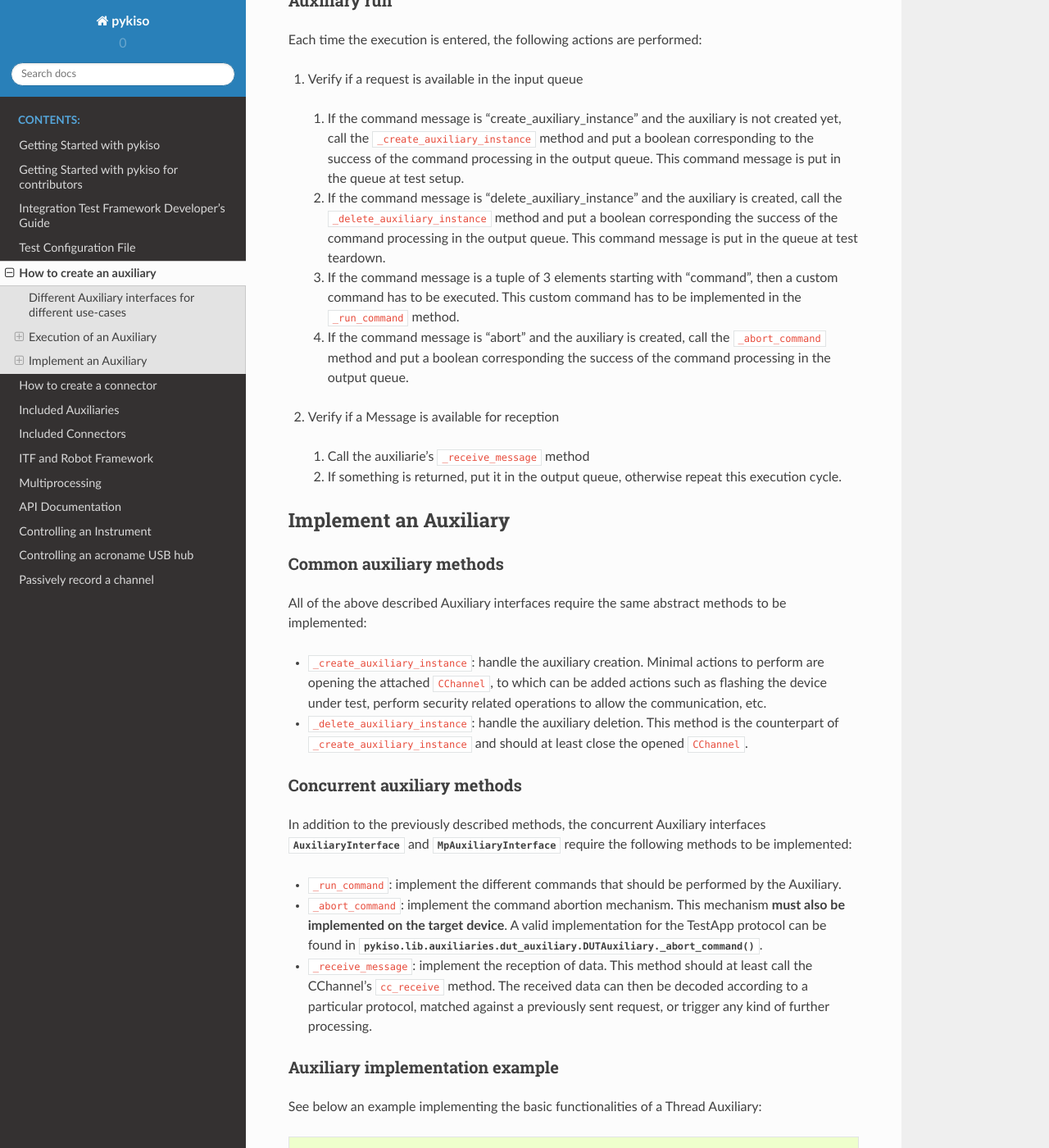
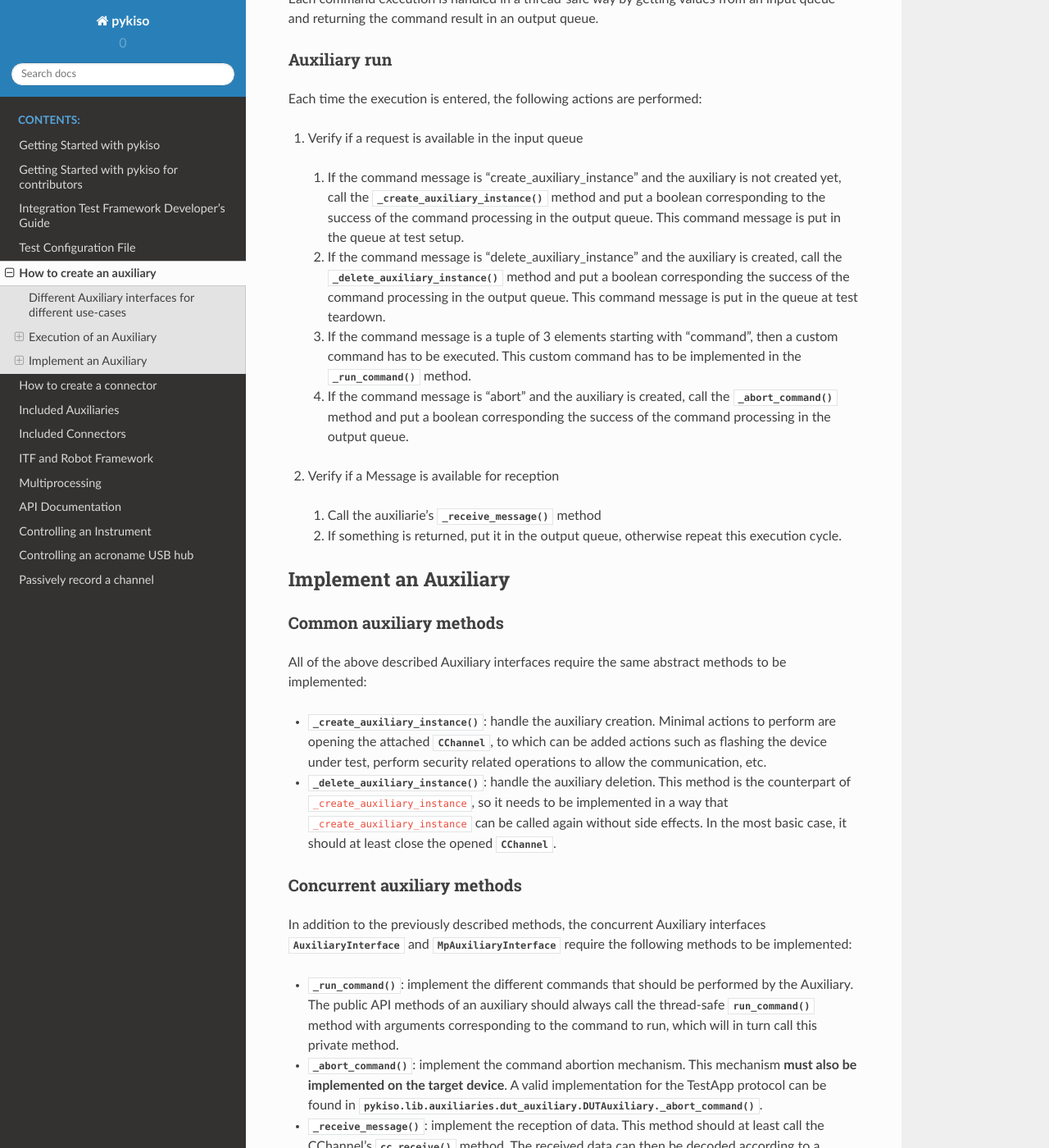
Before and after one commit to eclipse/kiso-testing, a Sphinx documentation site: the page built from docs/how_to_auxiliary.rst, in a window 1280 px wide and 1400 px high, scrolled down 1089 px. Shown: the whole window at 82% size. Built offline with Sphinx 7.4.7 and the Read the Docs theme 2.0.0, drawn with Linux system fonts in a browser that asks for light colours; some of the changed text lies outside the part shown.

Commit message:
Rework auxiliary tutorial

```diff
--- a/docs/how_to_auxiliary.rst
+++ b/docs/how_to_auxiliary.rst
@@ -22,6 +22,7 @@
 - The :py:class:`~pykiso.interfaces.mp_auxiliary.MpAuxiliaryInterface`
   is a `Process <https://docs.python.org/3.7/library/multiprocessing.html#multiprocessing.Process>`_-based auxiliary.
   It is suited for CPU-bound tasks where the reception of data cannot be expected and its processing can be CPU-intensive.
+  In contrary to the Thread-based auxiliary, this interface is not limited by the GIL and runs on all available CPU cores.
 - The :py:class:`~pykiso.interfaces.simple_auxiliary.SimpleAuxiliaryInterface`
   does not implement any kind of concurrent execution. It is suited for host-based applications where the auxiliary
   initiates every possible action, i.e. the reception of data can always be expected.
@@ -32,8 +33,8 @@
 Auxiliary creation and deletion
 ^^^^^^^^^^^^^^^^^^^^^^^^^^^^^^^
 
-Any auxiliary is **created** at test setup by calling :py:meth:`~pykiso.interfaces.thread_auxiliary.AuxiliaryInterface.create_instance`
-and **deleted** at test teardown by calling :py:meth:`~pykiso.interfaces.thread_auxiliary.AuxiliaryInterface.delete_instance`.
+Any auxiliary is **created** at test setup (before any test case is executed) by calling :py:meth:`~pykiso.interfaces.thread_auxiliary.AuxiliaryInterface.create_instance`
+and **deleted** at test teardown (after all test cases have been executed) by calling :py:meth:`~pykiso.interfaces.thread_auxiliary.AuxiliaryInterface.delete_instance`.
 
 These methods set the :py:attr:`is_instance attribute <pykiso.auxiliary.AuxiliaryCommon.is_instance>` that
 indicated if the auxiliary is running correctly.
@@ -43,7 +44,7 @@
 
 The execution of concurrent auxiliaries (i.e. inheriting from :py:class:`~pykiso.interfaces.thread_auxiliary.AuxiliaryInterface`
 or :py:class:`~pykiso.interfaces.mp_auxiliary.MpAuxiliaryInterface`) is
-handled by the interfaces' :py:meth:`run method <pykiso.interfaces.thread_auxiliary.AuxiliaryInterface.run>`.
+handled by the interfaces' :py:meth:`~pykiso.interfaces.thread_auxiliary.AuxiliaryInterface.run>` method.
 
 Each command execution is handled in a thread-safe way by getting values from an input queue and
 returning the command result in an output queue.
@@ -56,24 +57,24 @@
 1. Verify if a request is available in the input queue
 
   #. If the command message is "create_auxiliary_instance" and the auxiliary is not created yet,
-     call the ``_create_auxiliary_instance`` method and put a boolean corresponding to the success
-     of the command processing in the output queue. This command message is put in the queue
-     at test setup.
+     call the :py:meth:`~pykiso.interfaces.thread_auxiliary.AuxiliaryInterface._create_auxiliary_instance`
+     method and put a boolean corresponding to the success of the command processing in the output queue.
+     This command message is put in the queue at test setup.
 
   #. If the command message is "delete_auxiliary_instance" and the auxiliary is created, call
-     the ``_delete_auxiliary_instance`` method and put a boolean corresponding the success of the
-     command processing in the output queue. This command message is put in the queue
-     at test teardown.
+     the :py:meth:`~pykiso.interfaces.thread_auxiliary.AuxiliaryInterface._delete_auxiliary_instance`
+     method and put a boolean corresponding the success of the command processing in the output queue.
+     This command message is put in the queue at test teardown.
 
   #. If the command message is a tuple of 3 elements starting with "command", then a custom command has to
-     be executed. This custom command has to be implemented in the ``_run_command`` method.
+     be executed. This custom command has to be implemented in the :py:meth:`~pykiso.interfaces.thread_auxiliary.AuxiliaryInterface._run_command` method.
 
-  #. If the command message is "abort" and the auxiliary is created, call the ``_abort_command``
+  #. If the command message is "abort" and the auxiliary is created, call the :py:meth:`~pykiso.interfaces.thread_auxiliary.AuxiliaryInterface._abort_command`
      method and put a boolean corresponding the success of the command processing in the output queue.
 
 2. Verify if a Message is available for reception
 
-  #. Call the auxiliarie's ``_receive_message`` method
+  #. Call the auxiliarie's :py:meth:`~pykiso.interfaces.thread_auxiliary.AuxiliaryInterface._receive_message` method
   #. If something is returned, put it in the output queue, otherwise repeat this execution cycle.
 
 Implement an Auxiliary
@@ -85,26 +86,31 @@
 All of the above described Auxiliary interfaces require the same abstract methods
 to be implemented:
 
-- ``_create_auxiliary_instance``: handle the auxiliary creation. Minimal actions to perform are
-  opening the attached ``CChannel``, to which can be added actions such as flashing the device under test,
+- :py:meth:`~pykiso.interfaces.thread_auxiliary.AuxiliaryInterface._create_auxiliary_instance`:
+  handle the auxiliary creation. Minimal actions to perform are
+  opening the attached :py:class:`~pykiso.connector.CChannel`, to which can be added actions such as flashing the device under test,
   perform security related operations to allow the communication, etc.
-- ``_delete_auxiliary_instance``: handle the auxiliary deletion. This method is the counterpart of
-  ``_create_auxiliary_instance`` and should at least close the opened ``CChannel``.
+- :py:meth:`~pykiso.interfaces.thread_auxiliary.AuxiliaryInterface._delete_auxiliary_instance`:
+  handle the auxiliary deletion. This method is the counterpart of
+  ``_create_auxiliary_instance``, so it needs to be implemented in a way that ``_create_auxiliary_instance``
+  can be called again without side effects. In the most basic case, it should at least close the opened :py:class:`~pykiso.connector.CChannel`.
 
 Concurrent auxiliary methods
 ^^^^^^^^^^^^^^^^^^^^^^^^^^^^
 
 In addition to the previously described methods, the concurrent Auxiliary
-interfaces :py:class:`AuxiliaryInterface <pykiso.interfaces.thread_auxiliary.AuxiliaryInterface>`
-and :py:class:`MpAuxiliaryInterface <pykiso.interfaces.mp_auxiliary.MpAuxiliaryInterface>` require
+interfaces :py:class:`~pykiso.interfaces.thread_auxiliary.AuxiliaryInterface`
+and :py:class:`~pykiso.interfaces.mp_auxiliary.MpAuxiliaryInterface` require
 the following methods to be implemented:
 
-- ``_run_command``: implement the different commands that should be performed by the Auxiliary.
-- ``_abort_command``: implement the command abortion mechanism. This mechanism **must also be implemented
+- :py:meth:`~pykiso.interfaces.thread_auxiliary.AuxiliaryInterface._run_command`: implement the different commands that should be performed by the Auxiliary.
+  The public API methods of an auxiliary should always call the thread-safe :py:meth:`~pykiso.auxiliary.AuxiliaryCommon.run_command`
+  method with arguments corresponding to the command to run, which will in turn call this private method.
+- :py:meth:`~pykiso.interfaces.thread_auxiliary.AuxiliaryInterface._abort_command`: implement the command abortion mechanism. This mechanism **must also be implemented
   on the target device**. A valid implementation for the TestApp protocol can be found in
   :py:meth:`pykiso.lib.auxiliaries.dut_auxiliary.DUTAuxiliary._abort_command`.
-- ``_receive_message``: implement the reception of data. This method should at least call the CChannel's
-  ``cc_receive`` method. The received data can then be decoded according to a particular protocol, matched
+- :py:meth:`~pykiso.interfaces.thread_auxiliary.AuxiliaryInterface._receive_message`: implement the reception of data. This method should at least call the CChannel's
+  :py:meth:`~pykiso.connector.CChannel.cc_receive` method. The received data can then be decoded according to a particular protocol, matched
   against a previously sent request, or trigger any kind of further processing.
 
 
```
Also changed, not shown: other parts of docs/how_to_auxiliary.rst (+1 -1 lines), 1 other file.
